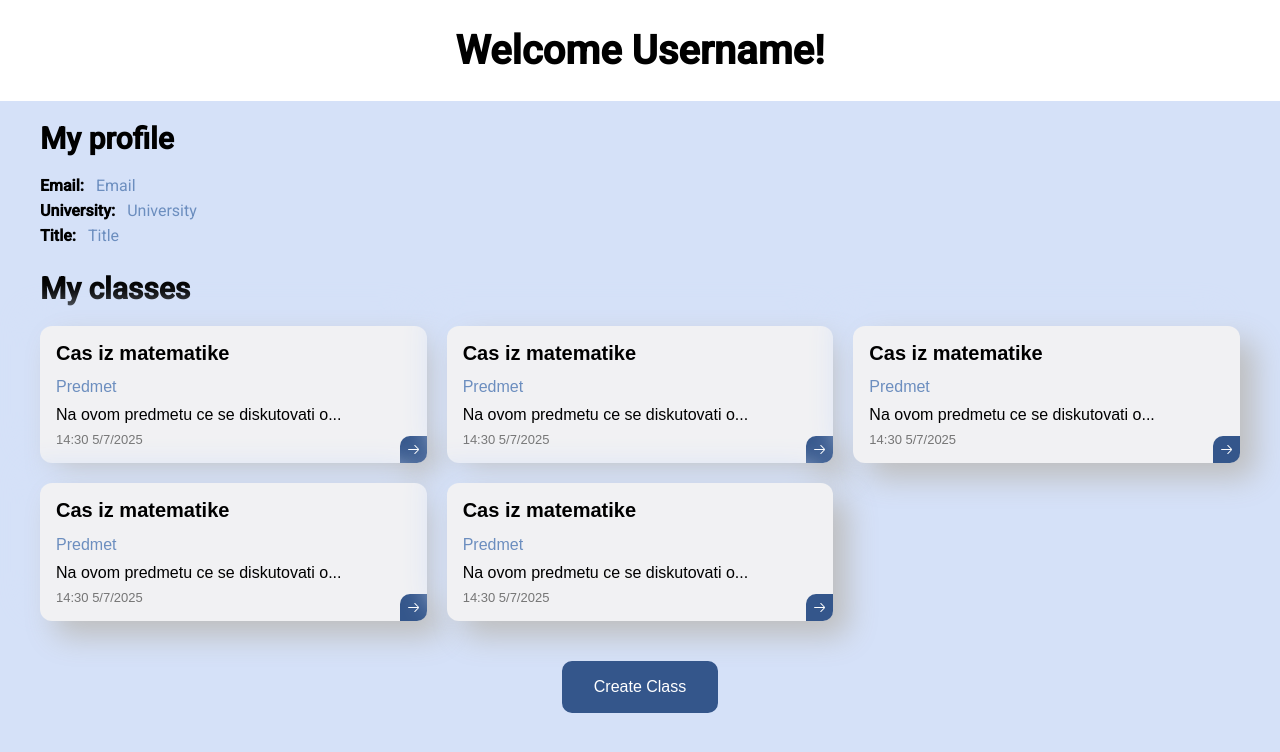
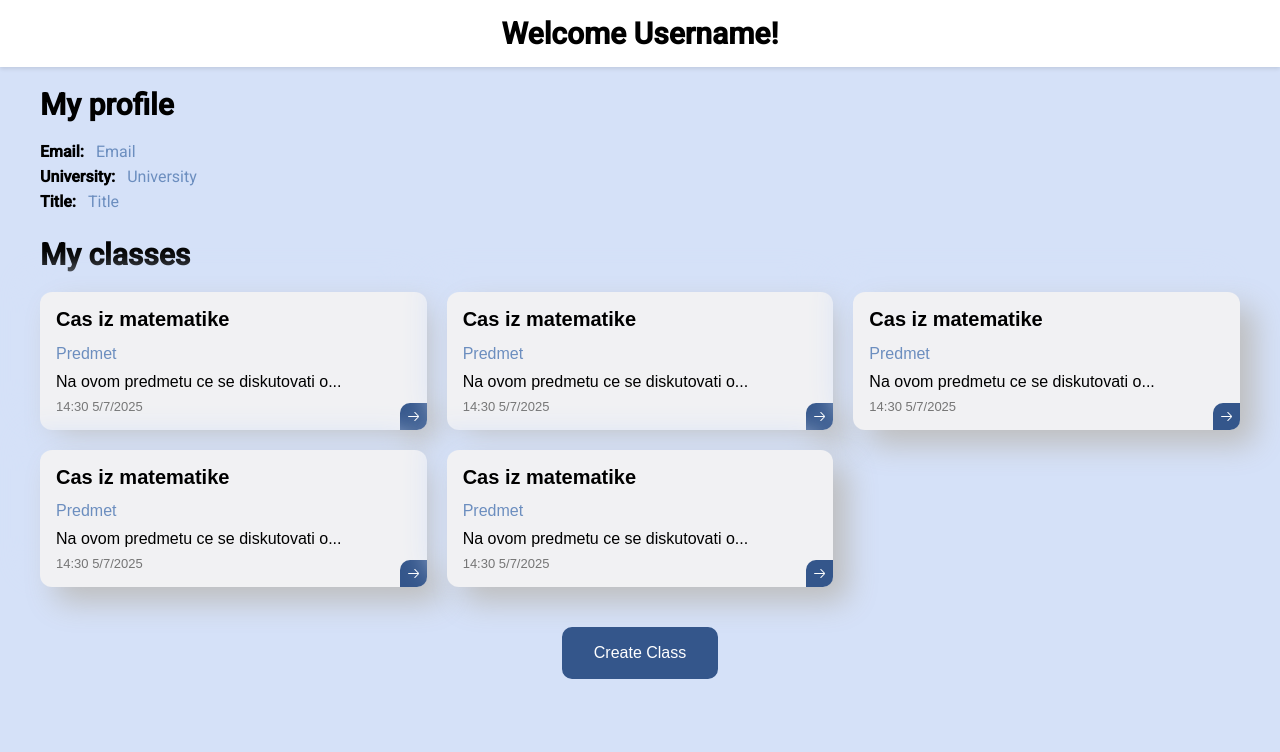
Before and after one commit to LukaIlic831/EduSchedule, an Angular app: page /professor-dashboard in a window 1280 px wide. Shown: the top 752 px of the page. Built offline with nearby package versions, Linux system fonts and the light colour scheme.

Commit message:
fixed professor-dashboard title style

```diff
--- a/src/app/feature/dashboard/pages/professor-dashboard-page/professor-dashboard-page.component.scss
+++ b/src/app/feature/dashboard/pages/professor-dashboard-page/professor-dashboard-page.component.scss
@@ -3,14 +3,14 @@
 
 .dashboard {
   &__title {
-    background-color: white;
-    width: 100%;
-    @include flex-center();
+    text-align: center;
+    @include nav-style();
 
     h1 {
-      font-size: $font-size-large !important;
+      font-size: $font-size-medium !important;
       font-weight: bold;
       color: $primary-text;
+      margin: 0px;
     }
   }
 
```
